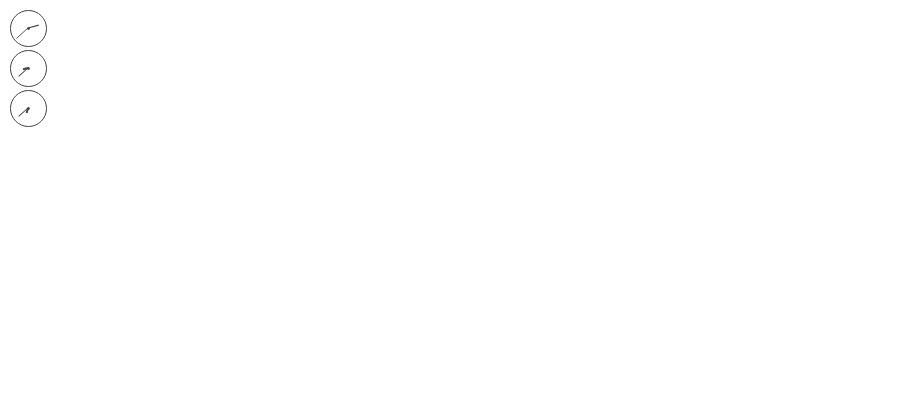
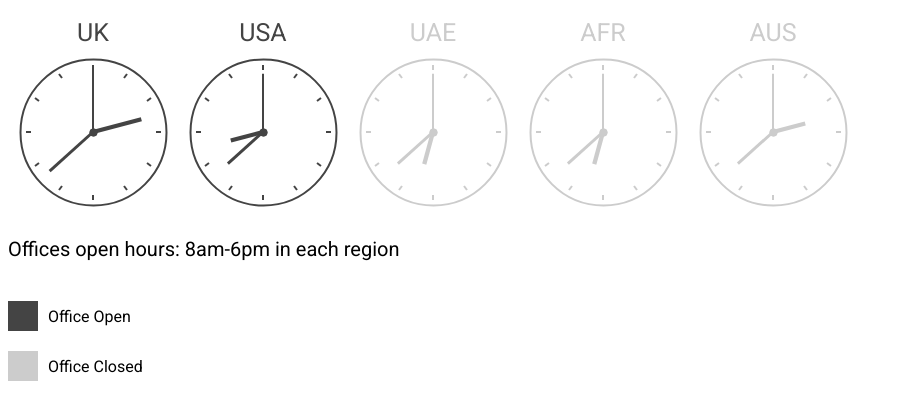
Before and after one commit to caleuanhopkins/tickingclocks, a website: page index.html in a window 1280 px wide. Shown: the whole page, without its empty margins (0-903 px from the left). Drawn offline with nearby package versions, Linux system fonts and the light colour scheme; files that its build step writes are made by us from their sources.

Commit message:
expanded functionality for function per second and improved demo

```diff
--- a/index.html
+++ b/index.html
@@ -4,46 +4,174 @@
 		<meta http-equiv="X-UA-Compatible" content="IE=edge"/>
 		<meta name="viewport" content="width=device-width, initial-scale=1"/>
 		<title>clocks</title>
+		<link href='https://fonts.googleapis.com/css?family=Roboto:400,300,500,700' rel='stylesheet' type='text/css'>
+		<style>
+			.clock{
+				display:block;
+				text-align: left;
+				float:left;
+			}
+
+			.clock .theClock{
+				text-align: center;
+				width:100%;
+				display: block;
+				padding-right:20px;
+			}
+
+			.clock p{
+				display:block;
+				text-align: center;
+				width:100%;
+				margin:10px auto;
+				font-size: 25px;
+				font-family:'Roboto', Helvetica, Arial, sans-serif;
+			}
+
+			.enabled{
+				background:#444;
+			}
+
+			.disable{
+				background:#ccc;
+			}
+
+			p.notice{
+				font-family:'Roboto', Helvetica, Arial, sans-serif;
+				font-size:20px;
+				clear:both;
+				padding-top:30px;
+			}
+
+			.cube{
+				width:30px;
+				height:30px;
+				display:block;
+			}
+
+			.key{
+				clear:both;
+				display: table;
+				padding-top:20px;
+			}
+
+			.key > *{
+				display: table-cell;
+				vertical-align: middle;
+			}
+
+			.key p{
+				font-family:'Roboto', Helvetica, Arial, sans-serif;
+				padding-left:10px;
+			}
+		</style>
 	</head>
 	<body>
 
-		<div id="clock_id"></div>
-		<div id="clock_id2"></div>
-		<div id="clock_id3"></div>
+		<div class="clock">
+			<p>UK</p>
+			<div class="theClock" id="clock_id"></div>
+		</div>
+		<div class="clock">
+			<p>USA</p>
+			<div class="theClock" id="clock_id2"></div>
+		</div>
+		<div class="clock">
+			<p>UAE</p>
+			<div class="theClock" id="clock_id3"></div>
+		</div>
+		<div class="clock">
+			<p>AFR</p>
+			<div class="theClock" id="clock_id4"></div>
+		</div>
+		<div class="clock">
+			<p>AUS</p>
+			<div class="theClock" id="clock_id5"></div>
+		</div>
+
+		<p class="notice">Offices open hours: 8am-6pm in each region</p>
+
+		<div class="key">
+			<div class="enabled cube"></div>
+			<p>Office Open</p>
+		</div>
+
+		<div class="key">
+			<div class="disable cube"></div>
+			<p>Office Closed</p>
+		</div>
 
 		<script src="https://ajax.googleapis.com/ajax/libs/jquery/1.11.1/jquery.min.js"></script>
 		<script src="js/dist/all.min.js"></script>
 		<script type="text/javascript">
 			$('#clock_id').tickingClocks({
-				clockSize:40,
+				clockSize:150,
 				clockHandLength: 15,
-				showTimeStrokes:false,
-				showSeconds:false,
 				clockBGColor: "#fff",
-				clockBorderWidth: 1
+				onEachSecond: function(now, element, hours, minutes, seconds, settings){
+					disable_clock(settings,hours,element)
+            	}
 			});
 			$('#clock_id2').tickingClocks({
 				timezone: -6,
-				clockSize: 40,
+				clockSize: 150,
 				clockHandLength: 9,
-				showTimeStrokes:false,
-				showSeconds:false,
-				clockMinuteHandWidth: 1,
-				clockHourHandWidth: 2,
 				clockBGColor: "#fff",
-				clockBorderWidth: 1
+				onEachSecond: function(now, element, hours, minutes, seconds, settings){
+					disable_clock(settings,hours,element)
+            	}
 			});
 			$('#clock_id3').tickingClocks({
 				timezone: +4,
-				clockSize: 40,
+				clockSize: 150,
 				clockHandLength: 9,
-				showTimeStrokes:false,
-				showSeconds:false,
-				clockMinuteHandWidth: 1,
-				clockHourHandWidth: 2,
 				clockBGColor: "#fff",
-				clockBorderWidth: 1
+				onEachSecond: function(now, element, hours, minutes, seconds, settings){
+					disable_clock(settings,hours,element)
+            	}
 			});
+			$('#clock_id4').tickingClocks({
+				timezone: +4,
+				clockSize: 150,
+				clockHandLength: 9,
+				clockBGColor: "#fff",
+				onEachSecond: function(now, element, hours, minutes, seconds, settings){
+					disable_clock(settings,hours,element)
+            	}
+			});
+			$('#clock_id5').tickingClocks({
+				timezone: -12,
+				clockSize: 150,
+				clockHandLength: 9,
+				clockBGColor: "#fff",
+				onEachSecond: function(now, element, hours, minutes, seconds, settings){
+					disable_clock(settings,hours,element)
+            	}
+			});
+
+			function disable_clock(settings, timeCheck, element){
+			    if(timeCheck >= 18 || timeCheck <= 7){
+   					settings.parts.clock.attr({"stroke":'#ccc'})
+   					settings.parts.minute_hand.attr({"stroke": '#ccc'})
+   					settings.parts.hour_hand.attr({"stroke": '#ccc'})
+   					settings.parts.second_hand.attr({"stroke": '#ccc'})
+   					settings.parts.pin.attr({"stroke": '#ccc', "fill": '#ccc'})
+   					for(var i=0;i<12;i++){
+   						settings.parts.hour_sign[i].attr({"stroke": '#ccc'})
+   					}
+   					$(element.element).parent().find("p").css('color', '#ccc')
+        		}else{
+        			settings.parts.clock.attr({"stroke":'#444'})
+   					settings.parts.minute_hand.attr({"stroke": '#444'})
+   					settings.parts.hour_hand.attr({"stroke": '#444'})
+   					settings.parts.second_hand.attr({"stroke": '#444'})
+   					settings.parts.pin.attr({"stroke": '#444', "fill": '#444'})
+   					for(var i=0;i<12;i++){
+   						settings.parts.hour_sign[i].attr({"stroke": '#444'})
+   					}
+   					$(element.element).parent().find("p").css('color', '#444')
+        		}
+			}
 		</script>
 	</body>
 </html>
```
Also changed, not shown: js/dist/all.js, js/dist/all.min.js, js/mods/jquery.clock.js.
